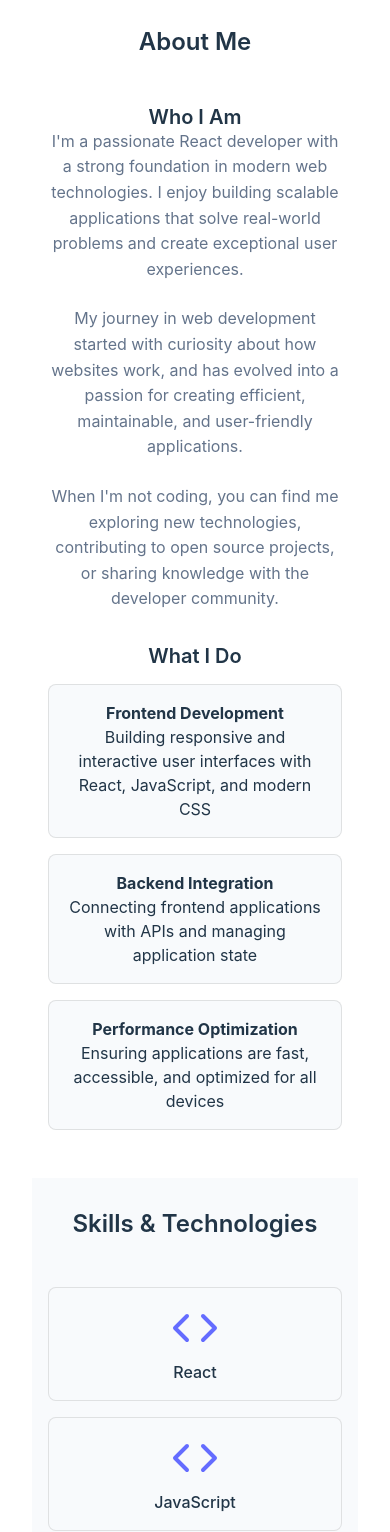
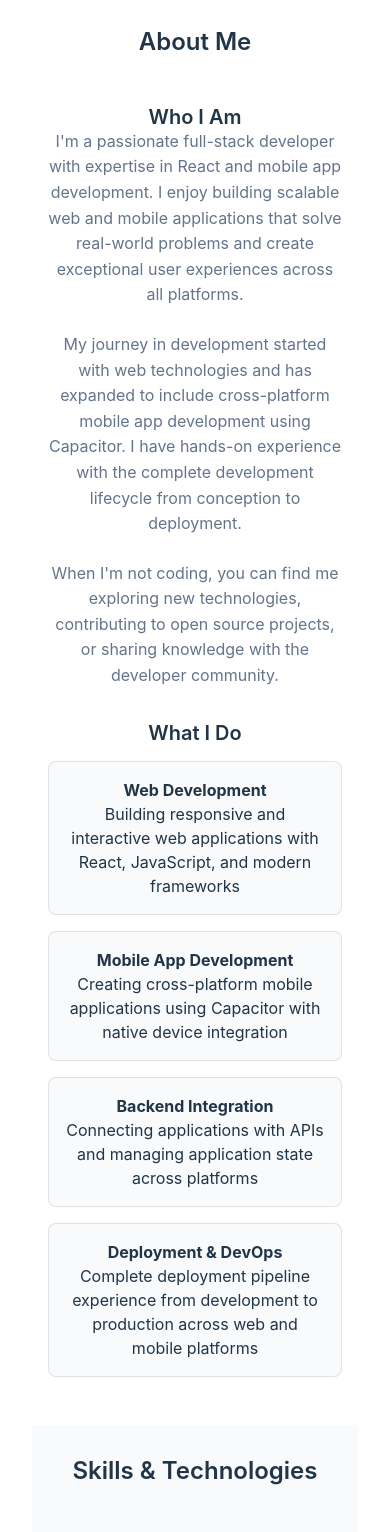
Before and after one commit to monsieurmo6554/react-portfolio, a React (Vite) app: page / in a window 390 px wide. Shown: the part 880-2412 px from the top of the page. Built offline with nearby package versions, Linux system fonts and the light colour scheme.

Commit message:
Add mobile app development skills: Capacitor, deployment experience, and cross-platform expertise

```diff
--- a/src/App.jsx
+++ b/src/App.jsx
@@ -50,10 +50,19 @@ function App() {
     { name: 'PostgreSQL', icon: Database },
     { name: 'Git', icon: GitBranch },
     { name: 'REST APIs', icon: Globe },
-    { name: 'React Native', icon: Smartphone }
+    { name: 'React Native', icon: Smartphone },
+    { name: 'Capacitor', icon: Smartphone },
+    { name: 'Mobile Apps', icon: Smartphone }
   ];
 
   const projects = [
+    {
+      title: 'Cross-Platform Mobile App',
+      description: 'A mobile application built with React and Capacitor, featuring native device integration and cross-platform deployment.',
+      tech: ['React', 'Capacitor', 'TypeScript', 'Ionic'],
+      github: 'https://github.com/monsieurmo6554/mobile-app',
+      demo: 'https://your-mobile-app-demo.com'
+    },
     {
       title: 'E-Commerce Platform',
       description: 'A full-stack e-commerce application with user authentication, product management, and payment integration.',
@@ -67,13 +76,6 @@ function App() {
       tech: ['React', 'TypeScript', 'Socket.io', 'Express'],
       github: 'https://github.com/monsieurmo6554/task-manager',
       demo: 'https://your-task-manager-demo.com'
-    },
-    {
-      title: 'Weather Dashboard',
-      description: 'A responsive weather application with location-based forecasts and interactive charts.',
-      tech: ['React', 'Chart.js', 'Weather API', 'CSS Grid'],
-      github: 'https://github.com/monsieurmo6554/weather-dashboard',
-      demo: 'https://your-weather-demo.com'
     }
   ];
 
@@ -148,14 +150,14 @@ function App() {
               <div>
                 <h3>Who I Am</h3>
                 <p style={{ marginBottom: '1.5rem' }}>
-                  I'm a passionate React developer with a strong foundation in modern web technologies.
-                  I enjoy building scalable applications that solve real-world problems and create
-                  exceptional user experiences.
+                  I'm a passionate full-stack developer with expertise in React and mobile app development.
+                  I enjoy building scalable web and mobile applications that solve real-world problems and create
+                  exceptional user experiences across all platforms.
                 </p>
                 <p style={{ marginBottom: '1.5rem' }}>
-                  My journey in web development started with curiosity about how websites work,
-                  and has evolved into a passion for creating efficient, maintainable, and
-                  user-friendly applications.
+                  My journey in development started with web technologies and has expanded to include cross-platform
+                  mobile app development using Capacitor. I have hands-on experience with the complete development
+                  lifecycle from conception to deployment.
                 </p>
                 <p>
                   When I'm not coding, you can find me exploring new technologies, contributing to
@@ -166,16 +168,20 @@ function App() {
                 <h3>What I Do</h3>
                 <ul style={{ listStyle: 'none', padding: 0 }}>
                   <li style={{ marginBottom: '1rem', padding: '1rem', background: 'var(--surface-color)', borderRadius: '8px', border: '1px solid var(--border-color)' }}>
-                    <strong>Frontend Development</strong><br />
-                    Building responsive and interactive user interfaces with React, JavaScript, and modern CSS
+                    <strong>Web Development</strong><br />
+                    Building responsive and interactive web applications with React, JavaScript, and modern frameworks
+                  </li>
+                  <li style={{ marginBottom: '1rem', padding: '1rem', background: 'var(--surface-color)', borderRadius: '8px', border: '1px solid var(--border-color)' }}>
+                    <strong>Mobile App Development</strong><br />
+                    Creating cross-platform mobile applications using Capacitor with native device integration
                   </li>
                   <li style={{ marginBottom: '1rem', padding: '1rem', background: 'var(--surface-color)', borderRadius: '8px', border: '1px solid var(--border-color)' }}>
                     <strong>Backend Integration</strong><br />
-                    Connecting frontend applications with APIs and managing application state
+                    Connecting applications with APIs and managing application state across platforms
                   </li>
                   <li style={{ padding: '1rem', background: 'var(--surface-color)', borderRadius: '8px', border: '1px solid var(--border-color)' }}>
-                    <strong>Performance Optimization</strong><br />
-                    Ensuring applications are fast, accessible, and optimized for all devices
+                    <strong>Deployment & DevOps</strong><br />
+                    Complete deployment pipeline experience from development to production across web and mobile platforms
                   </li>
                 </ul>
               </div>
```
Also changed, not shown: 1 other file (tests, documents, lock files or other folders).
